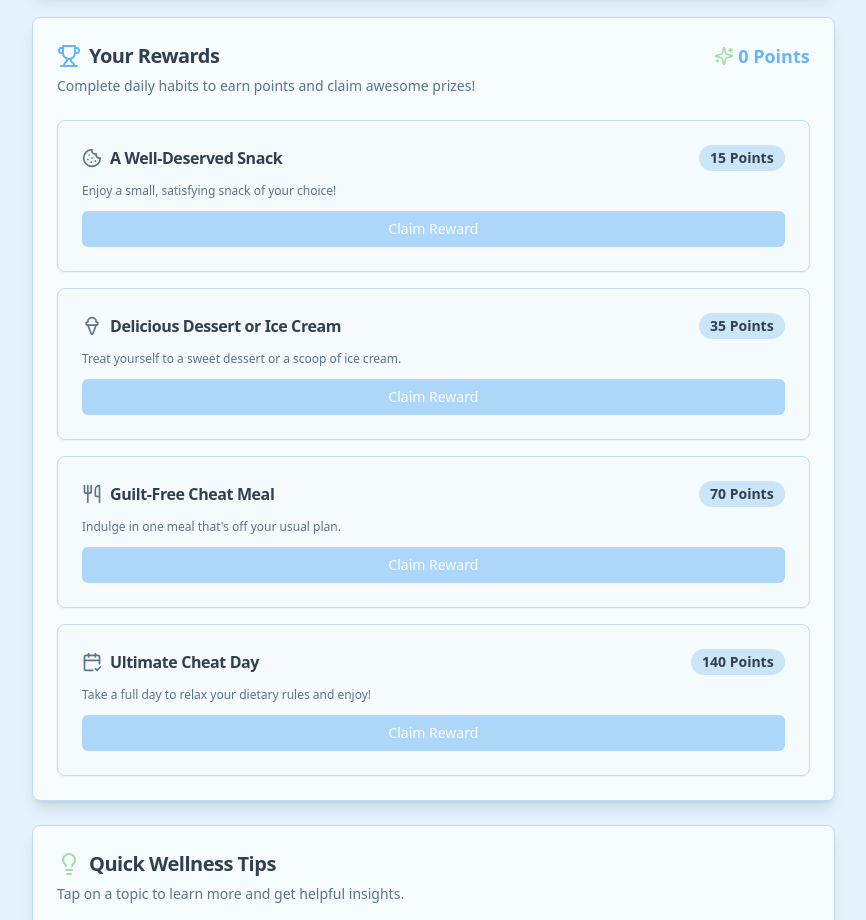
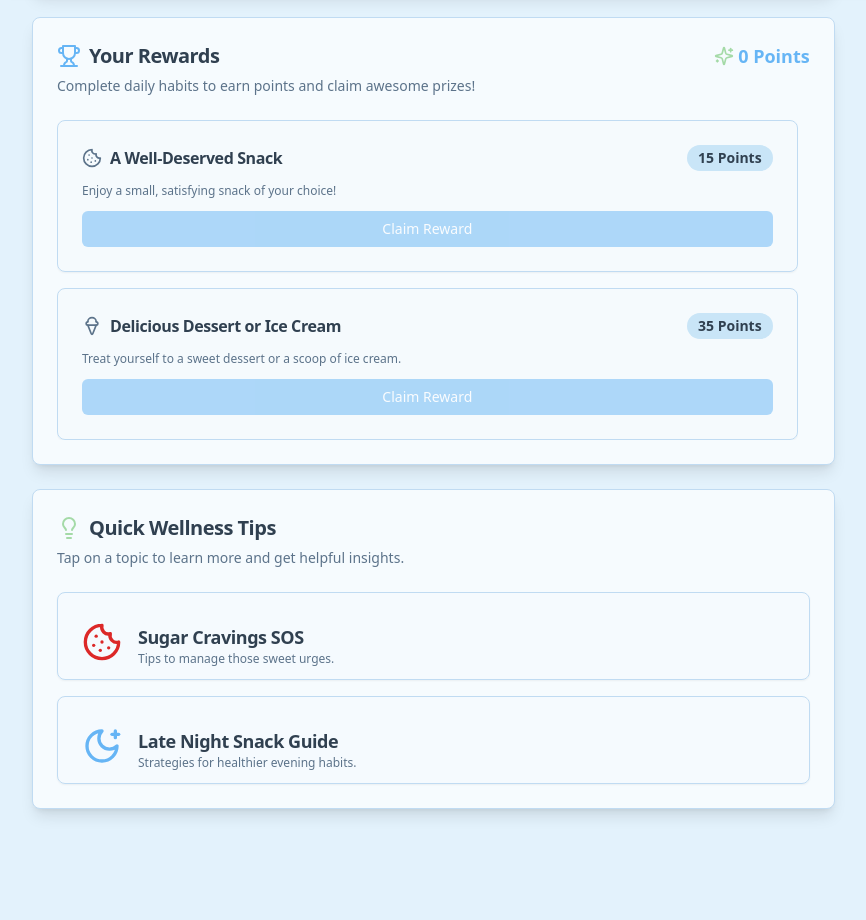
Before and after one commit to AyoubAoune/MyHealthCompanion, a Next.js app: page / in a window 1280 px wide. Shown: the part 820-1740 px from the top of the page, without its empty margins (0-866 px from the left). Built offline with nearby package versions, Linux system fonts and the light colour scheme.

Commit message:
now it works!

```diff
--- a/src/components/app/my-health-companion/RewardsCard.tsx
+++ b/src/components/app/my-health-companion/RewardsCard.tsx
@@ -8,17 +8,14 @@ import { Button } from "@/components/ui/button";
 import { Badge } from "@/components/ui/badge";
 import { AlertDialog, AlertDialogAction, AlertDialogCancel, AlertDialogContent, AlertDialogDescription, AlertDialogFooter, AlertDialogHeader, AlertDialogTitle, AlertDialogTrigger } from "@/components/ui/alert-dialog";
 import { Trophy, Sparkles, Gift } from "lucide-react";
-import { PRIZES, type Prize } from "./types"; // Ensure this path is correct and PRIZES is exported
+import { PRIZES, type Prize } from "./types";
 import { useToast } from "@/hooks/use-toast";
-// import { ScrollArea } from '@/components/ui/scroll-area'; // Temporarily remove for diagnostics
+import { ScrollArea } from '@/components/ui/scroll-area';
 
 export function RewardsCard() {
   const { userSettings, claimReward } = useAppContext();
   const { toast } = useToast();
   const [selectedPrize, setSelectedPrize] = useState<Prize | null>(null);
-
-  // Log the PRIZES array to the console when the component renders
-  console.log('PRIZES in RewardsCard:', JSON.stringify(PRIZES, null, 2));
 
   const handleClaimAttempt = (prize: Prize) => {
     if (userSettings.totalRewardPoints >= prize.cost) {
@@ -42,7 +39,6 @@ export function RewardsCard() {
           className: "bg-accent text-accent-foreground",
         });
       } else {
-        // This case should ideally be less common if button is disabled, but good for safety
         toast({
           title: "Claim Failed",
           description: "Could not claim the reward. This might be due to insufficient points or an unexpected error.",
@@ -70,7 +66,7 @@ export function RewardsCard() {
       </CardHeader>
       <CardContent>
         {PRIZES && PRIZES.length > 0 ? (
-          // <ScrollArea className="max-h-80 pr-3"> {/* Temporarily removed ScrollArea */}
+          <ScrollArea className="max-h-80 pr-3">
             <div className="space-y-4">
               {PRIZES.map((prize) => {
                 const PrizeIcon = prize.icon || Gift;
@@ -96,7 +92,7 @@ export function RewardsCard() {
                         open={selectedPrize?.id === prize.id}
                         onOpenChange={(isOpen) => {
                           if (!isOpen && selectedPrize?.id === prize.id) {
-                             setSelectedPrize(null); // Only close if it's this prize's dialog
+                             setSelectedPrize(null);
                           }
                         }}
                       >
@@ -110,11 +106,6 @@ export function RewardsCard() {
                             Claim Reward
                           </Button>
                         </AlertDialogTrigger>
-                        {/*
-                          Conditionally render DialogContent only if selectedPrize matches.
-                          This ensures only one dialog's content is in the DOM if needed,
-                          though `open` prop should control visibility.
-                        */}
                         {selectedPrize?.id === prize.id && (
                           <AlertDialogContent>
                             <AlertDialogHeader>
@@ -136,7 +127,7 @@ export function RewardsCard() {
                 );
               })}
             </div>
-          // </ScrollArea>  /* Temporarily removed ScrollArea */
+          </ScrollArea>
         ) : (
           <p className="text-sm text-muted-foreground">No prizes available at the moment. Check back later!</p>
         )}
```
